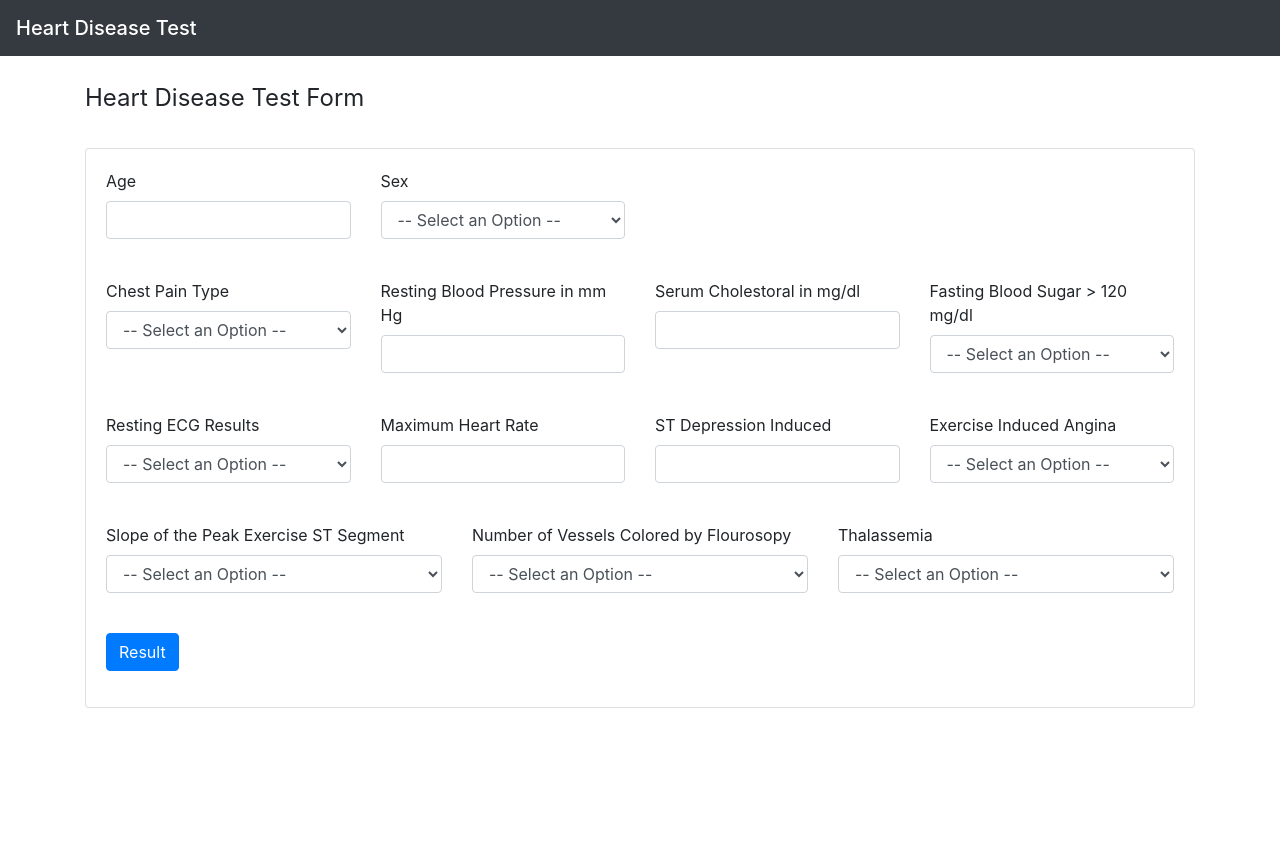
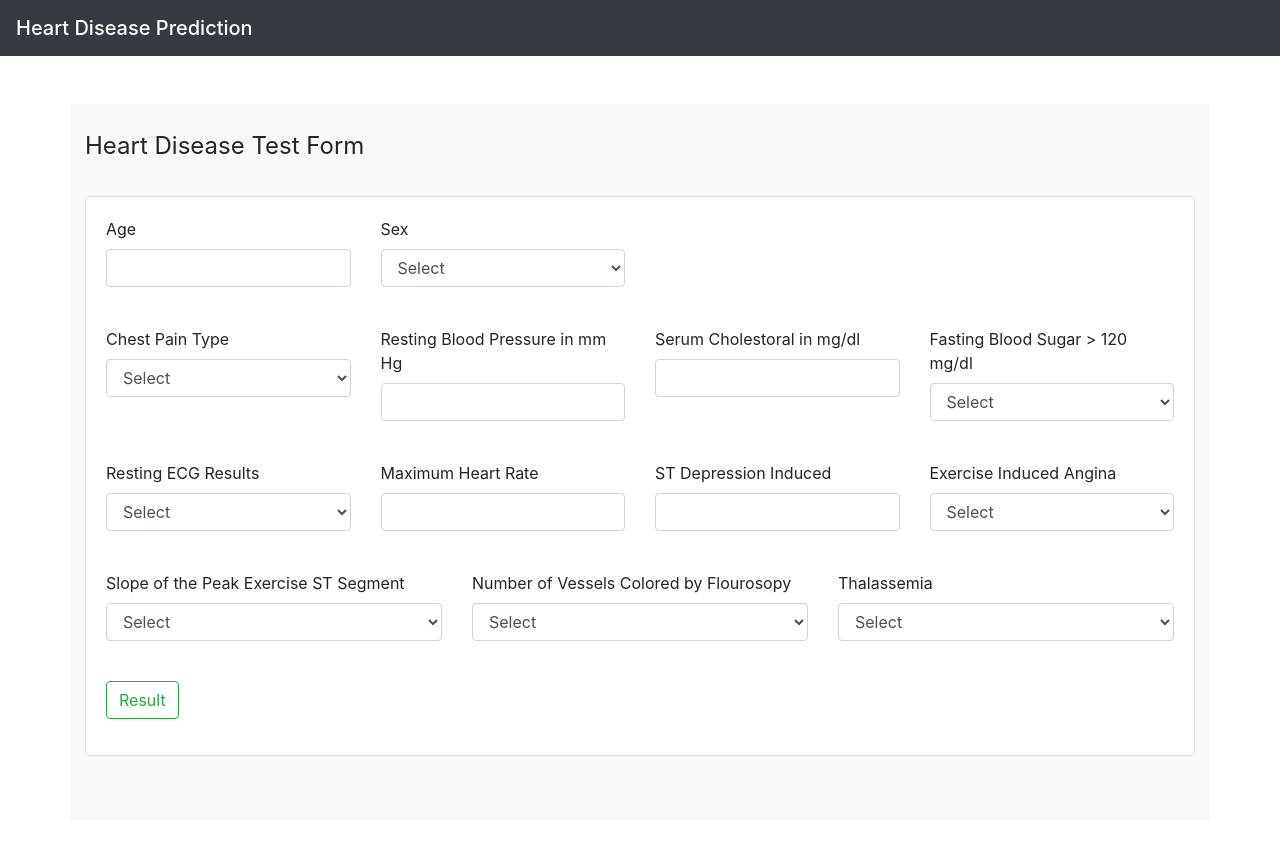
Before and after one commit to avnyaswanth/heart_disease_prediction, a Flask app: page / in a window 1280 px wide. Before the commit the page ends 708 px from the top, so only its background shows below. Run offline with Flask 2, Linux system fonts and the light colour scheme; parts of the project's set-up code (start-up, migrations or seed data) failed here and were passed over; some libraries are stand-ins or nearby versions.

Commit message:
template changes

```diff
--- a/templates/heart_disease.html
+++ b/templates/heart_disease.html
@@ -5,7 +5,7 @@
 		<script src="https://code.jquery.com/jquery-3.5.1.slim.min.js" integrity="sha384-DfXdz2htPH0lsSSs5nCTpuj/zy4C+OGpamoFVy38MVBnE+IbbVYUew+OrCXaRkfj" crossorigin="anonymous"></script>
 		<script src="https://cdn.jsdelivr.net/npm/popper.js@1.16.1/dist/umd/popper.min.js" integrity="sha384-9/reFTGAW83EW2RDu2S0VKaIzap3H66lZH81PoYlFhbGU+6BZp6G7niu735Sk7lN" crossorigin="anonymous"></script>
 		<script src="https://stackpath.bootstrapcdn.com/bootstrap/4.5.2/js/bootstrap.min.js" integrity="sha384-B4gt1jrGC7Jh4AgTPSdUtOBvfO8shuf57BaghqFfPlYxofvL8/KUEfYiJOMMV+rV" crossorigin="anonymous"></script>
-		<title>Heart Disease Test</title>
+		<title>Heart Disease Prediction</title>
 	</head>
 	<body>
 	<!-- Java Script -->
@@ -14,13 +14,12 @@
 		<script src="https://stackpath.bootstrapcdn.com/bootstrap/4.5.2/js/bootstrap.min.js" integrity="sha384-B4gt1jrGC7Jh4AgTPSdUtOBvfO8shuf57BaghqFfPlYxofvL8/KUEfYiJOMMV+rV" crossorigin="anonymous"></script>
 
 
-		<!-- Navbar-->
 		<nav class="navbar navbar-dark bg-dark">
-			<span class="navbar-brand mb-0 h1">Heart Disease Test</span>
+			<span class="navbar-brand mb-0 h1">Heart Disease Prediction</span>
 		</nav>
-		<div class="container">
+		<div class="container bg-light my-5 pb-5">
 			<br>
-			<!--Form-->
+
 			<form action = "{{url_for('predict')}}" method ="POST" >
 				<fieldset>
 				<legend>Heart Disease Test Form</legend><br>
@@ -33,7 +32,7 @@
 						<div class="col-sm-3">
 							<label for="sex">Sex</label>
 							<select class="form-control" id="sex"  name="sex" required>
-							  <option disabled selected value> -- Select an Option -- </option>
+							  <option disabled selected value> Select </option>
 							  <option value = "0">Male</option>
 							  <option value = "1">Female</option>
 							</select>
@@ -44,7 +43,7 @@
 						  <div class="col-sm">
 							<label for="cp">Chest Pain Type</label>
 							<select class="form-control" id="cp" name = "cp" required>
-							  <option disabled selected value> -- Select an Option -- </option>
+							  <option disabled selected value> Select </option>
 							  <option value = "0">Typical Angina</option>
 							  <option value = "1">Atypical Angina</option>
 							  <option value = "2">Non-anginal Pain</option>
@@ -62,7 +61,7 @@
 						  <div class="col-sm">
 							<label for="fbs">Fasting Blood Sugar > 120 mg/dl</label>
 							<select class="form-control" id="fbs" name="fbs" required>
-							  <option disabled selected value> -- Select an Option -- </option>
+							  <option disabled selected value> Select </option>
 							  <option value = "0">False</option>
 							  <option value = "1">True</option>
 							</select>
@@ -74,7 +73,7 @@
 							<div class="col-sm">
 								<label for="restecg">Resting ECG Results </label>
 								<select class="form-control" id="restecg" name="restecg" required>
-								  <option disabled selected value> -- Select an Option -- </option>
+								  <option disabled selected value> Select </option>
 								  <option value = "0">Normal</option>
 								  <option value = "1">Having ST-T wave abnormality  </option>
 								  <option value = "2"> Probable or definite left ventricular hypertrophy  </option>
@@ -91,7 +90,7 @@
 							  <div class="col-sm">
 								<label for="exang">Exercise Induced Angina </label>
 								<select class="form-control" id="oldpeak" name="oldpeak" required>
-								  <option disabled selected value> -- Select an Option -- </option>
+								  <option disabled selected value> Select </option>
 								  <option value = "0">No</option>
 								  <option value = "1">Yes</option>
 								</select>
@@ -102,7 +101,7 @@
 						  <div class="col-sm">
 							<label for="slope">Slope of the Peak Exercise ST Segment </label>
 							<select class="form-control" id="slope" name="slope" required>
-							  <option disabled selected value> -- Select an Option -- </option>
+							  <option disabled selected value> Select </option>
 							  <option value = "0">Upsloping</option>
 							  <option value = "1">Flat</option>
 							  <option value = "2">Downsloping</option>
@@ -111,7 +110,7 @@
 						  <div class="col-sm">
 							<label for="ca">Number of Vessels Colored by Flourosopy</label>
 							<select class="form-control" id="ca" name = "ca" required>
-							  <option disabled selected value> -- Select an Option -- </option>
+							  <option disabled selected value> Select </option>
 							  <option value = "0">0</option>
 							  <option value = "1">1</option>
 							  <option value = "2">2</option>
@@ -121,7 +120,7 @@
 						  <div class="col-sm">
 							<label for="thal">Thalassemia</label>
 							<select class="form-control" id="thal" name = "thal" required>
-							  <option disabled selected value> -- Select an Option -- </option>
+							  <option disabled selected value> Select </option>
 							  <option value = "3">Normal</option>
 							  <option value = "6">Fixed defect</option>
 							  <option value = "7">Reversable defect</option>
@@ -130,10 +129,10 @@
 					  </div>
 					  <br>
 					  <div class="form-group">
-						<input class="btn btn-primary" type="submit" value="Result">
+						<input class="btn btn-outline-success" type="submit" value="Result">
 					  </div>
 
-					  <!--Prediction Result-->
+					  <!--Result Prediction-->
 					  <div id ="result">
 							<strong style="color:red">{{result}}</strong>
 					 </div>
```
Also changed, not shown: app.py (+1 -7 lines).
